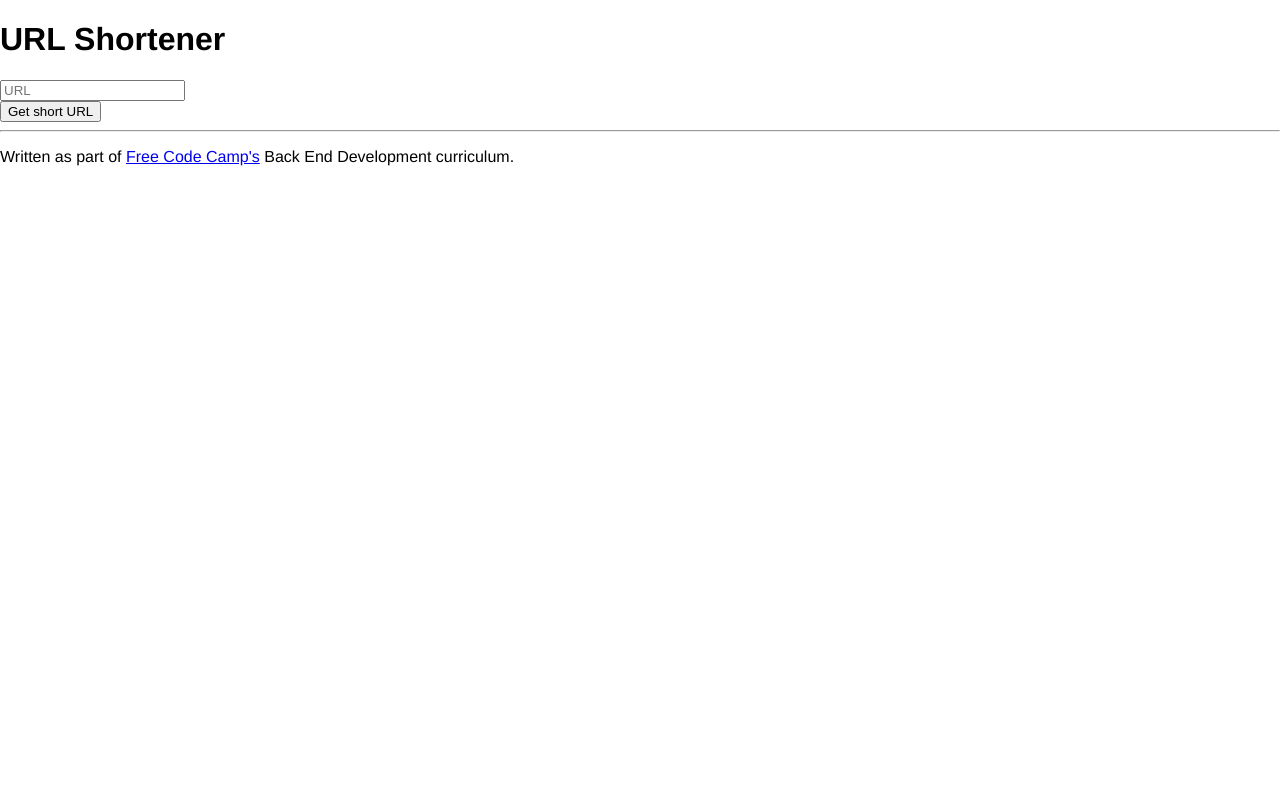
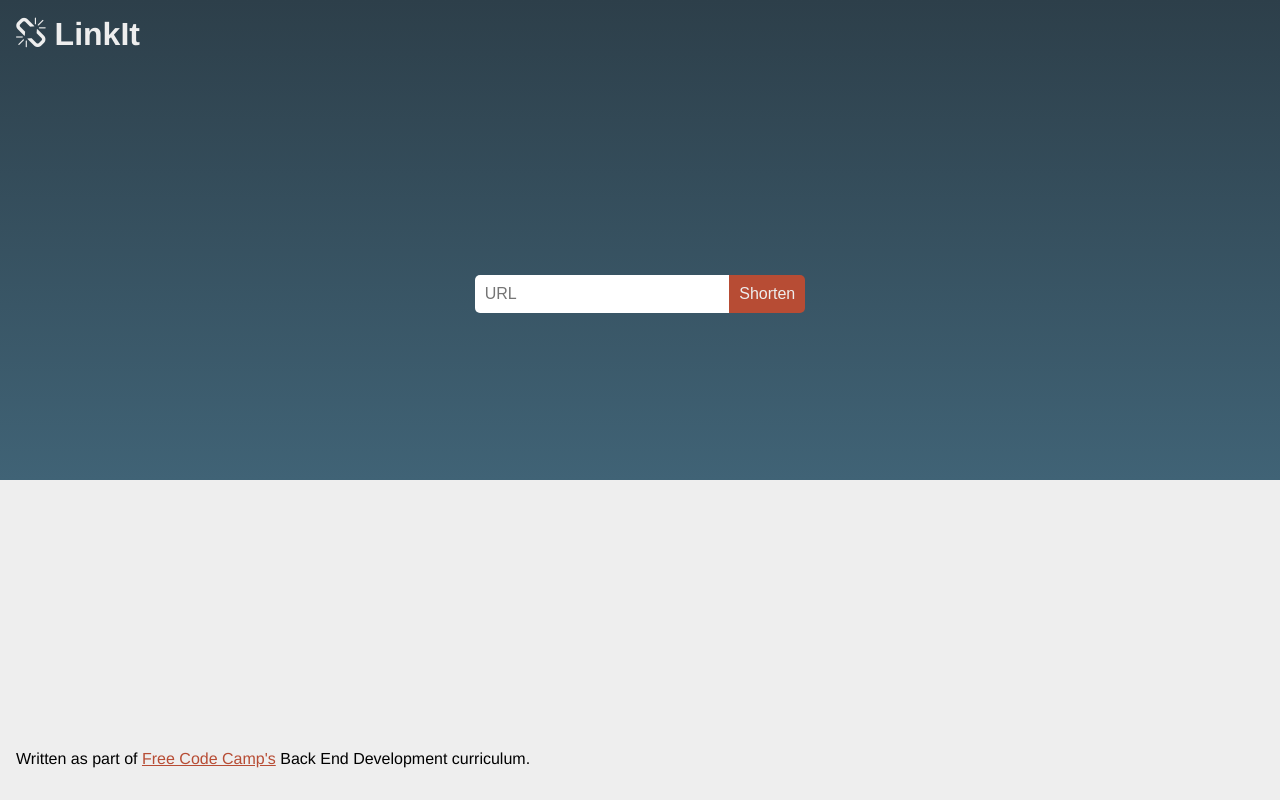
Before and after one commit to PakkuDon/LinkIt, a website: page index.html in a window 1280 px wide. Drawn offline with nearby package versions, Linux system fonts and the light colour scheme; files that its build step writes are made by us from their sources.

Commit message:
Edit styling

```diff
--- a/client/app.js
+++ b/client/app.js
@@ -4,7 +4,7 @@ $(document).ready(function() {
 
     $('#url-form').submit(function(e) {
         e.preventDefault();
-        $result.html('<img src="img/spinner.gif" />');
+        $result.html('<i class="fa fa-spinner spinner"></i>');
         $result.removeClass('alert-success alert-danger');
 
         $.ajax({
--- a/client/style.css
+++ b/client/style.css
@@ -11,5 +11,117 @@ html {
 html,
 body {
   margin: 0;
+  height: 100%;
+}
+
+body {
   font-family: helvetica, Tahoma, sans-serif;
+  background-color: #EEE;
 }
+
+h1,
+h2,
+h3 {
+  margin: 0;
+}
+
+a {
+  color: #B74C34;
+}
+
+a:hover,
+a:focus {
+  text-decoration: none;
+}
+
+.container {
+  height: 100%;
+  display: flex;
+  flex-flow: column;
+  background: linear-gradient(#2D3F4A, #406376);
+  background-repeat: no-repeat;
+  background-size: 100% 60%;
+}
+
+.content {
+  padding: 1em;
+}
+
+main {
+  flex: 1;
+  display: flex;
+  align-items: center;
+  justify-content: center;
+  flex-flow: column;
+}
+
+header {
+  color: #EEE;
+}
+
+input,
+button {
+  font-size: inherit;
+  padding: 0.5em;
+  border-radius: 5px;
+  border-style: solid;
+  border-color: transparent;
+  display: block;
+  width: 100%;
+}
+
+input:focus {
+  border-color: #B74C34;
+}
+
+button {
+  color: #EEE;
+  background-color: #B74C34;
+}
+
+button:hover,
+button:focus,
+button:active {
+  background-color: #A73C24;
+}
+
+#result {
+  height: 200px;
+}
+
+.spinner {
+  font-size: 1.5em;
+  animation-name: spin;
+  animation-duration: 0.75s;
+  animation-timing-function: linear;
+  animation-iteration-count: infinite;
+}
+
+@media (min-width: 480px) {
+  input,
+  button {
+    display: inline-block;
+  }
+
+  input {
+    padding-right: 50px;
+    width: 300px;
+  }
+
+  button {
+    margin-left: -50px;
+    border-top-left-radius: 0px;
+    border-bottom-left-radius: 0px;
+    width: auto;
+  }
+}
+
+@keyframes spin {
+  from {
+    transform: rotate(0deg);
+  }
+
+  to {
+    transform: rotate(360deg);
+  }
+}
--- a/index.html
+++ b/index.html
@@ -1,27 +1,26 @@
 <!DOCTYPE html>
 <html>
   <head>
-        <title>URL Shortener</title>
+    <title>LinkIt</title>
+    <meta name="viewport" content="width=device-width, initial-scale=1">
+    <link rel="stylesheet" href="https://maxcdn.bootstrapcdn.com/font-awesome/4.7.0/css/font-awesome.min.css">
     <link rel="stylesheet" href="css/style.css">
   </head>
   <body>
     <div class="container">
-            <header>
-                <h1>URL Shortener</h1>
+      <header class="content">
+        <h1><i class="fa fa-chain-broken" aria-hidden="true"></i> LinkIt</h1>
       </header>
-            <section>
-                <form id="url-form" class="form-inline" role="form">
-                    <div class="form-group">
-                        <input id="url-input" required class="form-control" type="url" placeholder="URL" />
-                    </div>
-                    <div class="form-group">
-                        <button class="btn btn-primary" type="submit">Get short URL</button>
+      <main class="content">
+        <form id="url-form" role="form">
+          <div>
+            <input id="url-input" required type="url" placeholder="URL" />
+            <button class="btn btn-primary" type="submit">Shorten</button>
           </div>
         </form>
-                <div id="result" class="alert"></div>
-            </section>
-            <hr />
-            <footer>
+        <div id="result" class="content"></div>
+      </main>
+      <footer class="content">
         <p>
           Written as part of <a href="http://www.freecodecamp.com/" target="_blank">Free Code Camp's</a> Back End Development curriculum.
         </p>
--- a/package.json
+++ b/package.json
@@ -14,6 +14,7 @@
   "dependencies": {
     "body-parser": "^1.16.0",
     "express": "^4.13.4",
+    "mongodb": "^2.2.22",
     "monk": "^1.0.1",
     "short-hash": "^1.0.0"
   },
```
Also changed, not shown: public/img/spinner.gif (deleted). Lines whose indentation alone changed are shown as unchanged.
